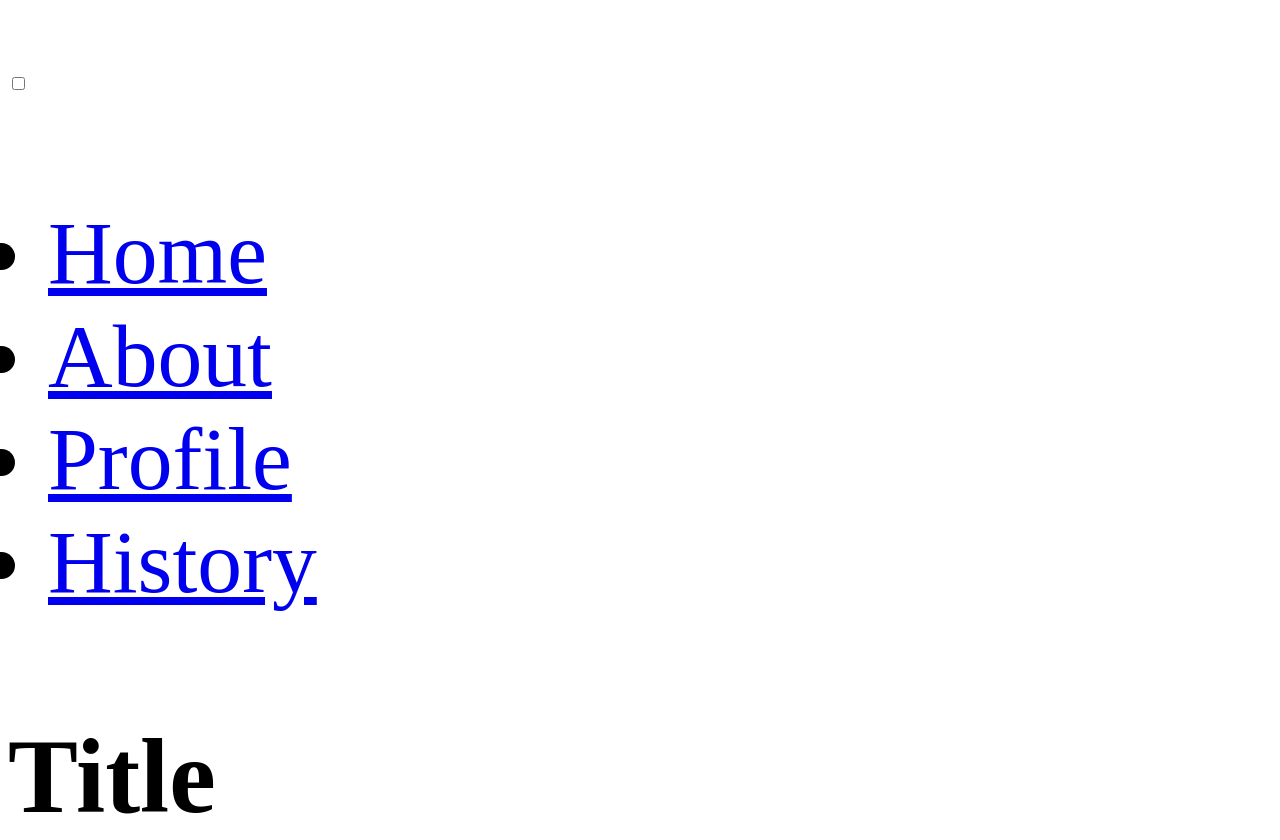
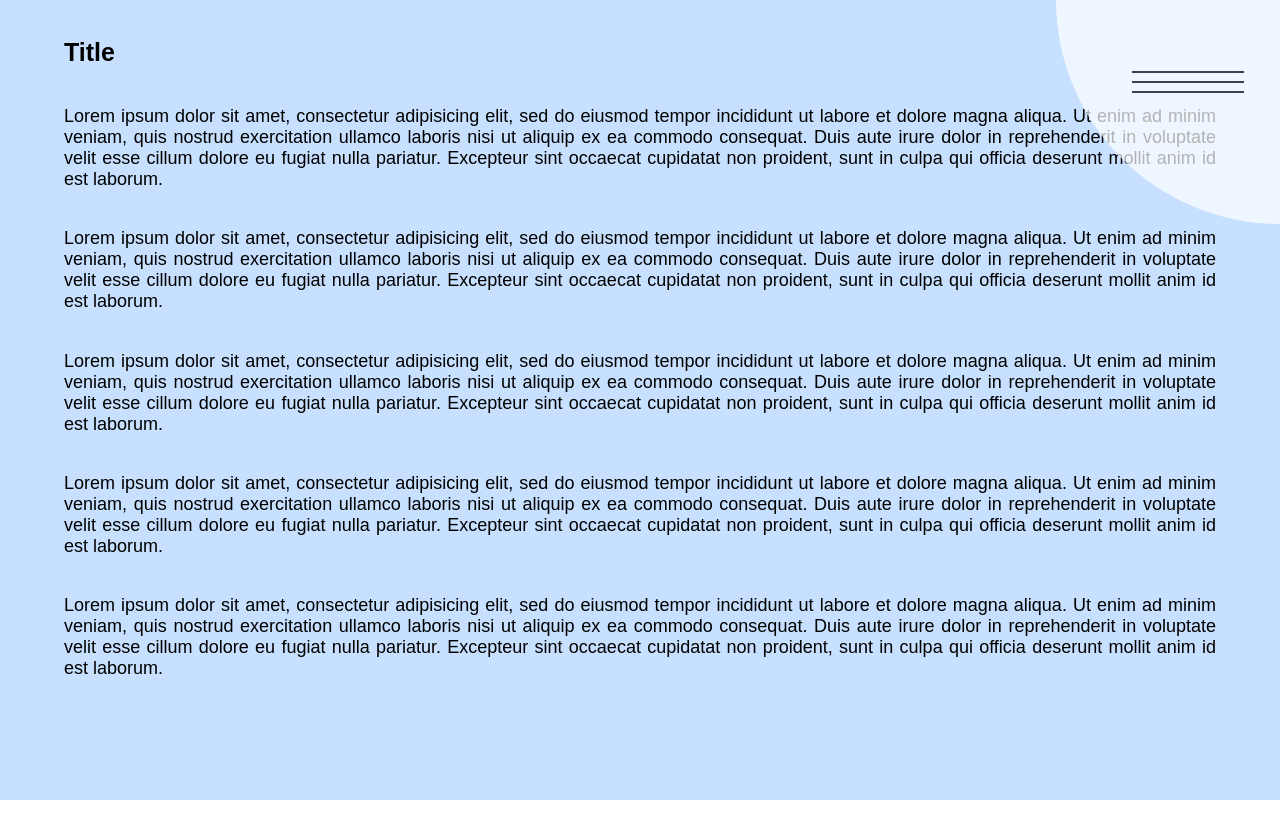
Before and after one commit to huiyan1996/navigation, a plain HTML site: page full.html in a window 1280 px wide. Shown: the top 840 px of the page. After the commit the page ends 800 px from the top, so only its background shows below. Drawn offline with Linux system fonts and the light colour scheme; the site is published under a folder, as on GitHub Pages, so addresses that start at the root find nothing.

Commit message:
Updated css for full page navigation

```diff
--- a/css/style.css
+++ b/css/style.css
@@ -287,13 +287,22 @@ p{
 /* Full Screen Navigation Menu */
 
 .menublock {
-    display: block;
+    /* display: block;
     width: 100%;
     height:100%;
     clear: both;
-    oveeflow-x: hidden;
+    overflow-x: hidden;
     position: fixed;
     left: 0;
+    top: 0; */
+
+	display: block;
+    width: 2.5rem;
+    height: 2.5rem;
+    clear: both;
+    overflow: visible;
+    position: fixed;
+    right: 0;
     top: 0;
 }
 
--- a/full.html
+++ b/full.html
@@ -4,9 +4,9 @@
         <meta charset="utf-8">
         <meta name="viewport" content="width=device-width, initial-scale=1.0, maximum-scale=1.0, user-scalable=no">
         <link href="https://stackpath.bootstrapcdn.com/font-awesome/4.7.0/css/font-awesome.min.css" rel="stylesheet" integrity="sha384-wvfXpqpZZVQGK6TAh5PVlGOfQNHSoD2xbE+QkPxCAFlNEevoEH3Sl0sibVcOQVnN" crossorigin="anonymous">
-        <link rel="stylesheet" href="/css/style.css">
+        <link rel="stylesheet" href="./css/style.css">
         <title>Navigation Menu</title>
-        <script type="text/javascript" src="/js/main.js"></script>
+        <script type="text/javascript" src="./js/main.js"></script>
     </head>
     <body>
         <!-- gridcontainer -->
```
Also changed, not shown: index.html (+2 -2 lines), sticky.html (+2 -2 lines).
